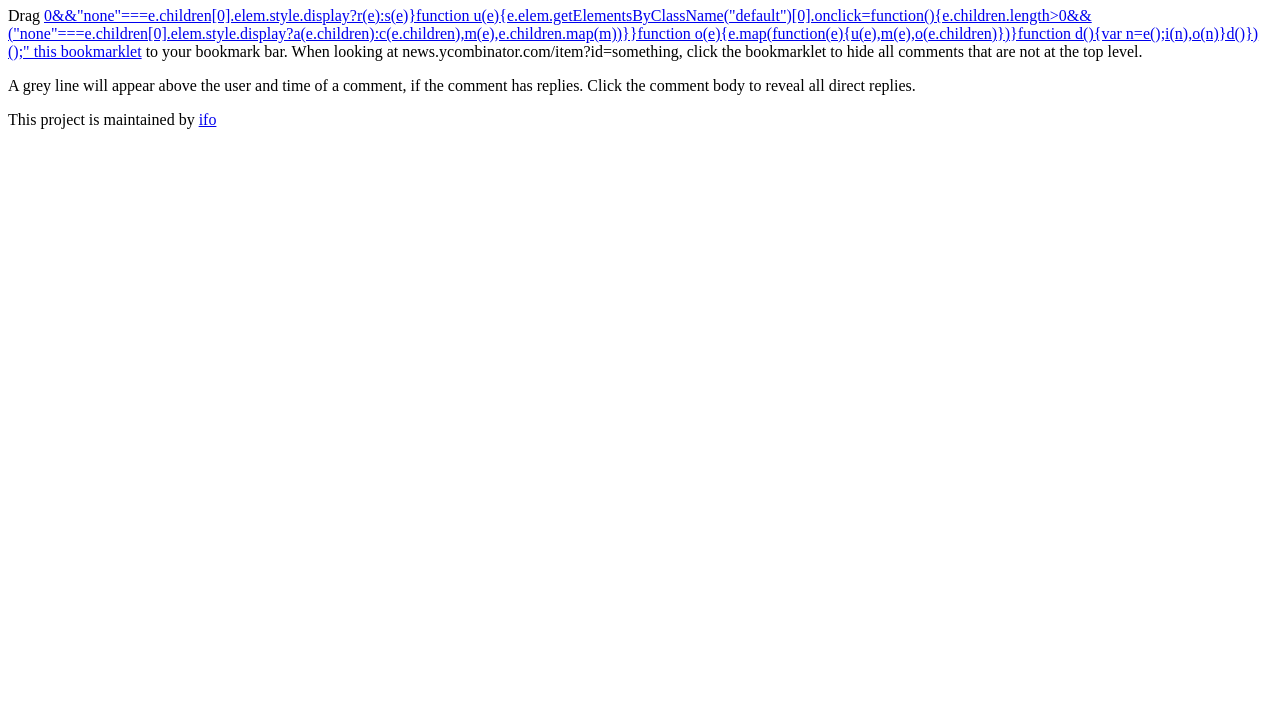
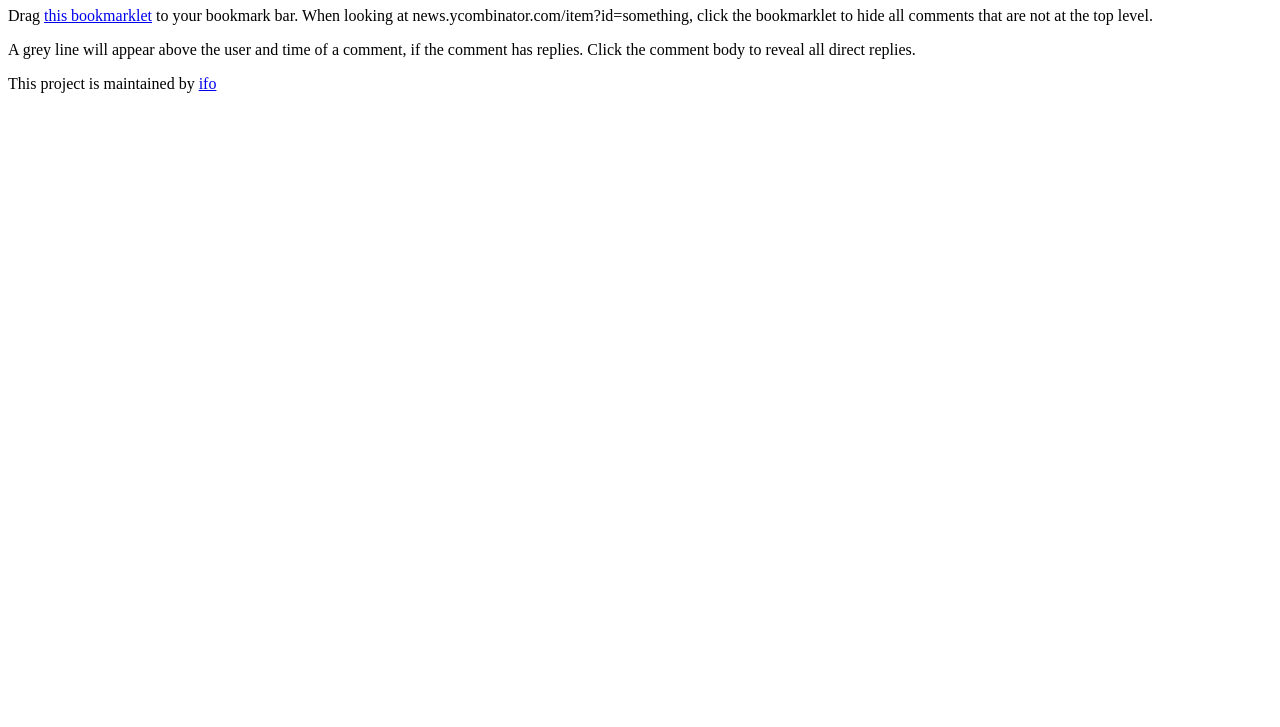
Before and after one commit to ifo/hn-view-mod, a plain HTML site: page index.html in a window 1280 px wide. Shown: the part 73-800 px from the top of the page. Drawn offline with Linux system fonts and the light colour scheme.

Commit message:
Fix index.html

```diff
--- a/index.html
+++ b/index.html
@@ -7,7 +7,7 @@
   <body>
       <h1>hn-comment-display-modifier</h1>
       <p>Drag
-      <a href="javascript:(function(){"use strict";function e(){return t(n())}function n(){for(var e=[],n=document.getElementsByClassName("athing"),t=1;t<n.length;t++)e.push(n[t]);return e}function t(e){var n=e.slice();if(0===n.length)return[];if(1===n.length)return[{elem:n[0],children:[]}];for(var i=n.shift(),c=l(i),a=[],r=[];0!==n.length;){var s=n.shift();l(s)===c?(a.push({elem:i,children:r}),i=s,r=[]):r.push(s)}return a.push({elem:i,children:r}),a.map(function(e){e.children=t(e.children)}),a}function l(e){return e.getElementsByTagName("img")[0].width}function i(e){e.map(function(e){c(e.children)})}function c(e){e.map(function(e){e.elem.style.display="none",c(e.children)})}function a(e){e.map(function(e){e.elem.style.display=""})}function r(e){e.elem.getElementsByClassName("default")[0].getElementsByTagName("div")[0].getElementsByTagName("span")[0].style["border-top"]="1px solid #ccc"}function s(e){e.elem.getElementsByClassName("default")[0].getElementsByTagName("div")[0].getElementsByTagName("span")[0].style["border-top"]=""}function m(e){e.children.length>0&&"none"===e.children[0].elem.style.display?r(e):s(e)}function u(e){e.elem.getElementsByClassName("default")[0].onclick=function(){e.children.length>0&&("none"===e.children[0].elem.style.display?a(e.children):c(e.children),m(e),e.children.map(m))}}function o(e){e.map(function(e){u(e),m(e),o(e.children)})}function d(){var n=e();i(n),o(n)}d()})();"
+      <a href='javascript:(function(){"use strict";function e(){return t(n())}function n(){for(var e=[],n=document.getElementsByClassName("athing"),t=1;t<n.length;t++)e.push(n[t]);return e}function t(e){var n=e.slice();if(0===n.length)return[];if(1===n.length)return[{elem:n[0],children:[]}];for(var i=n.shift(),c=l(i),a=[],r=[];0!==n.length;){var s=n.shift();l(s)===c?(a.push({elem:i,children:r}),i=s,r=[]):r.push(s)}return a.push({elem:i,children:r}),a.map(function(e){e.children=t(e.children)}),a}function l(e){return e.getElementsByTagName("img")[0].width}function i(e){e.map(function(e){c(e.children)})}function c(e){e.map(function(e){e.elem.style.display="none",c(e.children)})}function a(e){e.map(function(e){e.elem.style.display=""})}function r(e){e.elem.getElementsByClassName("default")[0].getElementsByTagName("div")[0].getElementsByTagName("span")[0].style["border-top"]="1px solid #ccc"}function s(e){e.elem.getElementsByClassName("default")[0].getElementsByTagName("div")[0].getElementsByTagName("span")[0].style["border-top"]=""}function m(e){e.children.length>0&&"none"===e.children[0].elem.style.display?r(e):s(e)}function u(e){e.elem.getElementsByClassName("default")[0].onclick=function(){e.children.length>0&&("none"===e.children[0].elem.style.display?a(e.children):c(e.children),m(e),e.children.map(m))}}function o(e){e.map(function(e){u(e),m(e),o(e.children)})}function d(){var n=e();i(n),o(n)}d()})();'>
       this bookmarklet</a>
       to your bookmark bar. When looking at news.ycombinator.com/item?id=something, click the bookmarklet to hide all comments that are not at the top level.</p>
       <p>A grey line will appear above the user and time of a comment, if the comment has replies. Click the comment body to reveal all direct replies.</p>
```
